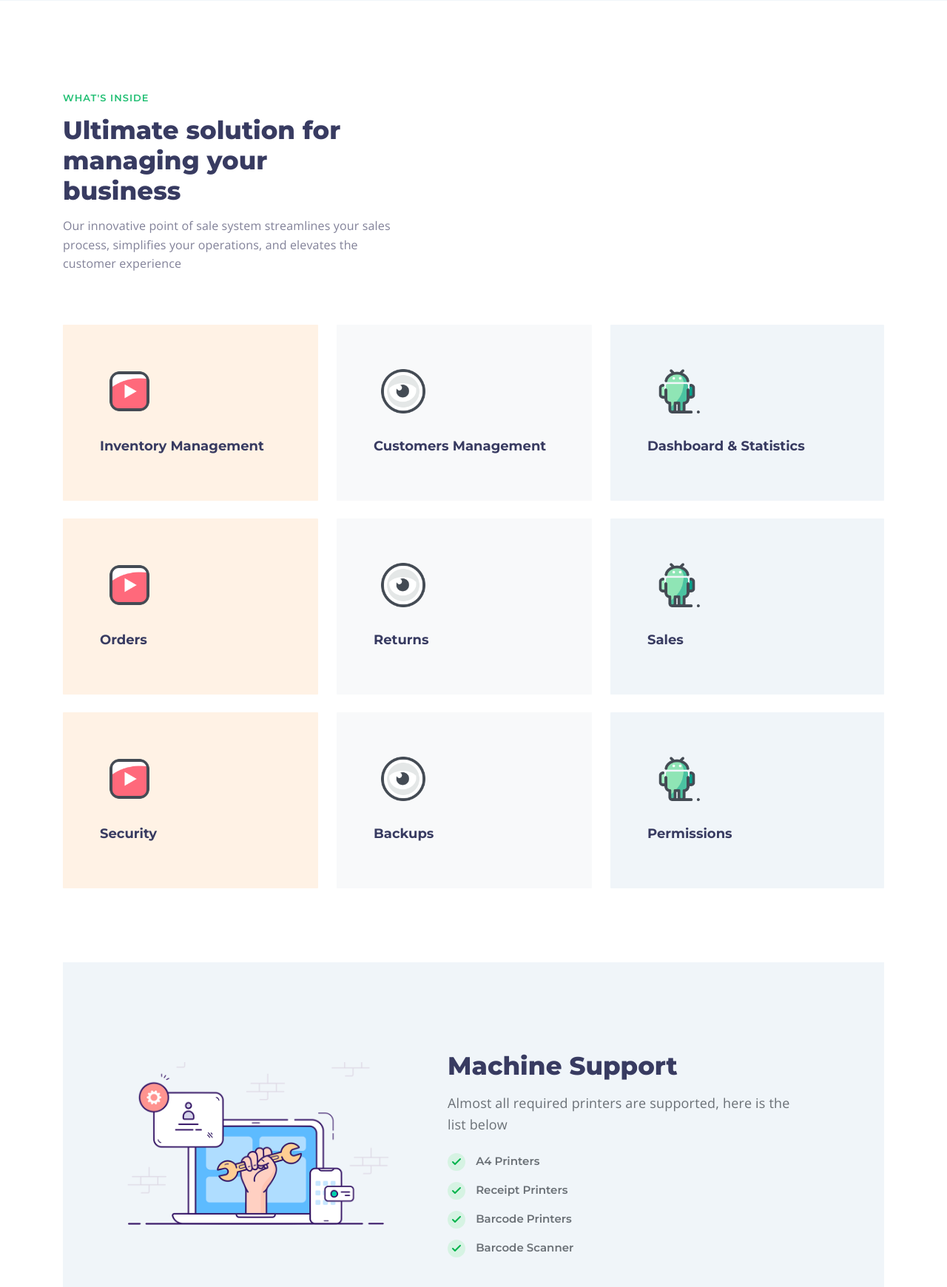
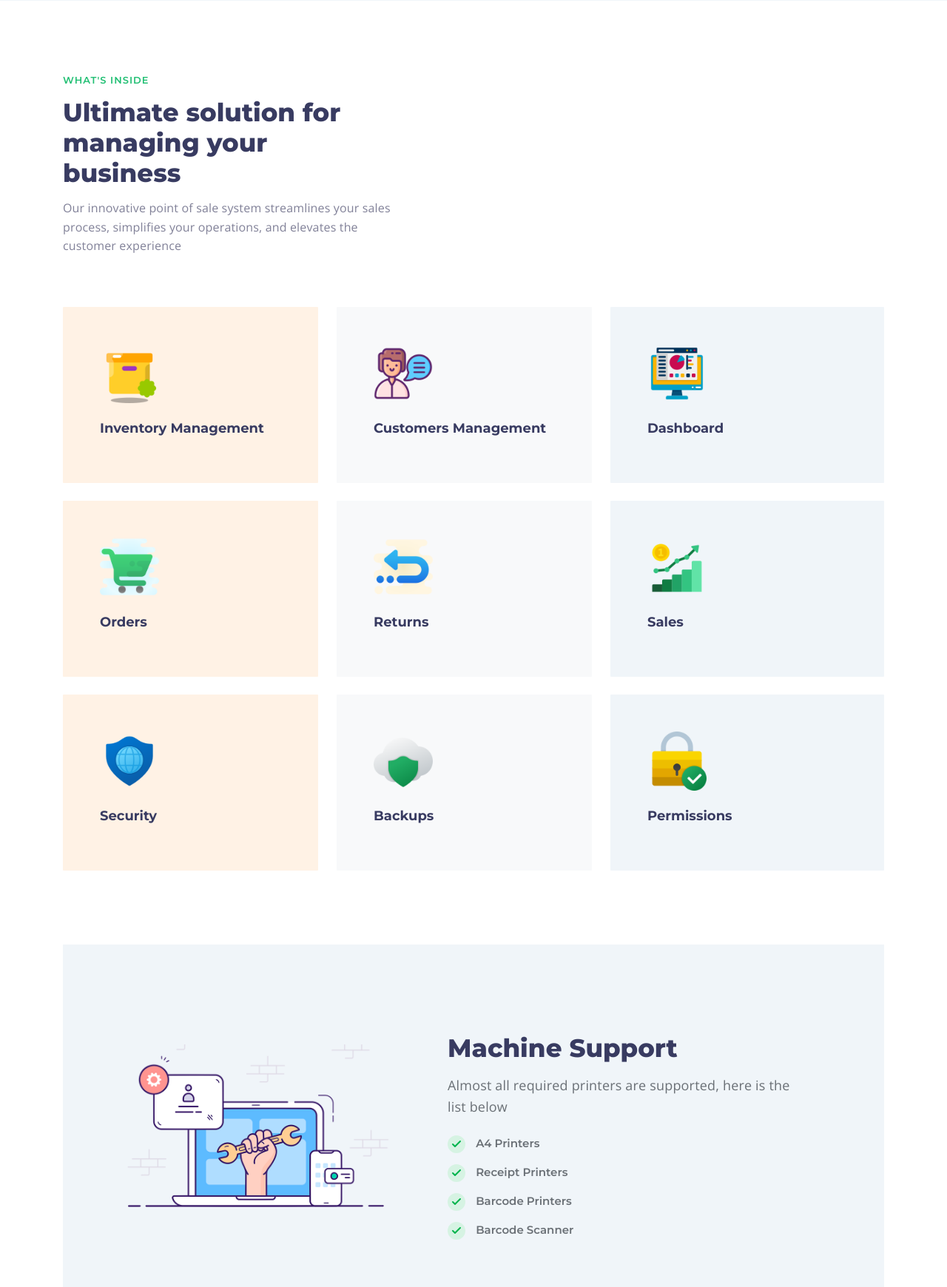
Before and after one commit to IkramKhan-DevOps/exp-shopkit-site, a Django app: page / in a window 1280 px wide. Shown: the part 646-2386 px from the top of the page at 74% size. Run offline with Django 4.2, Linux system fonts and the light colour scheme; some libraries are stand-ins or nearby versions; some web fonts are replaced.

Commit message:
FEAT: final changes to index page

```diff
--- a/src/website/templates/website/home.html
+++ b/src/website/templates/website/index.html
@@ -94,7 +94,7 @@
         <div class="yd-cat">
             <div class="container">
                 <div class="cat-inner">
-                    <div class="cat-flex mt-4">
+                    <div class="cat-flex">
                         <div class="cat2">
                             <h4>What's inside</h4>
                             <h2>Ultimate solution for managing your business</h2>
@@ -107,7 +107,7 @@
                             <div class="cat-item clr1">
                                 <div class="cat-icon">
                                     <div class="cat-img">
-                                        <img src="{% static 'website/icons/cat1.png' %}" width="80" alt="Feature">
+                                        <img src="{% static 'website/icons/inve.png' %}" width="80" alt="Feature">
                                     </div>
                                 </div>
                                 <div class="cat-text">
@@ -120,7 +120,7 @@
                             <div class="cat-item clr2">
                                 <div class="cat-icon">
                                     <div class="cat-img">
-                                        <img src="{% static 'website/icons/cat2.png' %}" width="80" alt="Feature">
+                                        <img src="{% static 'website/icons/cust.png' %}" width="80" alt="Feature">
                                     </div>
                                 </div>
                                 <div class="cat-text">
@@ -133,11 +133,11 @@
                             <div class="cat-item clr3">
                                 <div class="cat-icon">
                                     <div class="cat-img">
-                                        <img src="{% static 'website/icons/cat3.png' %}" width="80" alt="Feature">
+                                        <img src="{% static 'website/icons/dash.png' %}" width="80" alt="Feature">
                                     </div>
                                 </div>
                                 <div class="cat-text">
-                                    <h3>Dashboard & Statistics</h3>
+                                    <h3>Dashboard</h3>
                                     <p></p>
                                 </div>
                             </div>
@@ -148,13 +148,12 @@
                             <div class="cat-item clr1">
                                 <div class="cat-icon">
                                     <div class="cat-img">
-                                        <img src="{% static 'website/icons/cat1.png' %}" width="80" alt="Feature">
+                                        <img src="{% static 'website/icons/ordr.png' %}" width="80" alt="Feature">
                                     </div>
                                 </div>
                                 <div class="cat-text">
                                     <h3>Orders</h3>
                                     <p>
-
                                     </p>
                                 </div>
                             </div>
@@ -163,7 +162,7 @@
                             <div class="cat-item clr2">
                                 <div class="cat-icon">
                                     <div class="cat-img">
-                                        <img src="{% static 'website/icons/cat2.png' %}" width="80" alt="Feature">
+                                        <img src="{% static 'website/icons/returns.png' %}" width="80" alt="Feature">
                                     </div>
                                 </div>
                                 <div class="cat-text">
@@ -176,7 +175,7 @@
                             <div class="cat-item clr3">
                                 <div class="cat-icon">
                                     <div class="cat-img">
-                                        <img src="{% static 'website/icons/cat3.png' %}" width="80" alt="Feature">
+                                        <img src="{% static 'website/icons/sales.png' %}" width="80" alt="Feature">
                                     </div>
                                 </div>
                                 <div class="cat-text">
@@ -191,7 +190,7 @@
                             <div class="cat-item clr1">
                                 <div class="cat-icon">
                                     <div class="cat-img">
-                                        <img src="{% static 'website/icons/cat1.png' %}" width="80" alt="Feature">
+                                        <img src="{% static 'website/icons/security.png' %}" width="80" alt="Feature">
                                     </div>
                                 </div>
                                 <div class="cat-text">
@@ -206,7 +205,7 @@
                             <div class="cat-item clr2">
                                 <div class="cat-icon">
                                     <div class="cat-img">
-                                        <img src="{% static 'website/icons/cat2.png' %}" width="80" alt="Feature">
+                                        <img src="{% static 'website/icons/back.png' %}" width="80" alt="Feature">
                                     </div>
                                 </div>
                                 <div class="cat-text">
@@ -219,7 +218,7 @@
                             <div class="cat-item clr3">
                                 <div class="cat-icon">
                                     <div class="cat-img">
-                                        <img src="{% static 'website/icons/cat3.png' %}" width="80" alt="Feature">
+                                        <img src="{% static 'website/icons/secu.png' %}" width="80" alt="Feature">
                                     </div>
                                 </div>
                                 <div class="cat-text">
@@ -373,7 +372,7 @@
 
                                 <div class="rev-block">
                                     <img src="{% static 'website/icons/quote.svg' %}" width="60" alt="Quote">
-                                    <h2>I've been using Shopkit POS for my retail business for the past 6 months and it
+                                    <h2>I've been using Shopkit POS for my retail business for the past 6 months, and it
                                         has made a huge difference in how I manage my inventory and track my sales. The
                                         user interface is intuitive and easy to use, and the detailed reporting feature
                                         helps me make informed business decisions.</h2>
@@ -575,7 +574,7 @@
                             <h2>Connect with us for more updates.</h2>
                             <div class="form">
                                 <form id="chimp-form" class="subscribe-form"
-                                      action="http://ydirection.com/Connect/assets/php/subscribe.php" method="post"
+                                      action="#" method="post"
                                       accept-charset="UTF-8" enctype="application/x-www-form-urlencoded"
                                       autocomplete="off" novalidate>
                                     <input class="mail" id="chimp-email" type="email" name="email"
@@ -602,10 +601,8 @@
                     </div>
                     <div class="col-lg-6 col-md-6 col-sm-12">
                         <ul class="footer-menu">
-                            <li><a href="#main">Fast</a></li>
-                            <li><a href="#main">Optimized</a></li>
-                            <li><a href="#main">Secure</a></li>
-                            <li><a href="#main">Modern</a></li>
+                            <li><a href="mailto:ikram.khan0762@gmail.com">ikram.khan0762@gmail.com</a></li>
+                            <li><a href="tel:+923419387283">+92 341 938 728 3</a></li>
                         </ul>
                     </div>
                     <div class="col-lg-4 col-md-3 col-sm-12">
--- a/src/website/views.py
+++ b/src/website/views.py
@@ -3,4 +3,4 @@ from django.views.generic import TemplateView
 
 
 class HomeView(TemplateView):
-    template_name = 'website/home.html'
+    template_name = 'website/index.html'
```
Also changed, not shown: src/website/migrations/0001_initial.py (added), src/website/migrations/__init__.py (added), static/website/icons/back.png (added), static/website/icons/cust.png (added), static/website/icons/dash.png (added), static/website/icons/inve.png (added), static/website/icons/ordr.png (added), static/website/icons/returns.png (added), static/website/icons/sales.png (added), static/website/icons/secu.png (added), static/website/icons/security.png (added).
